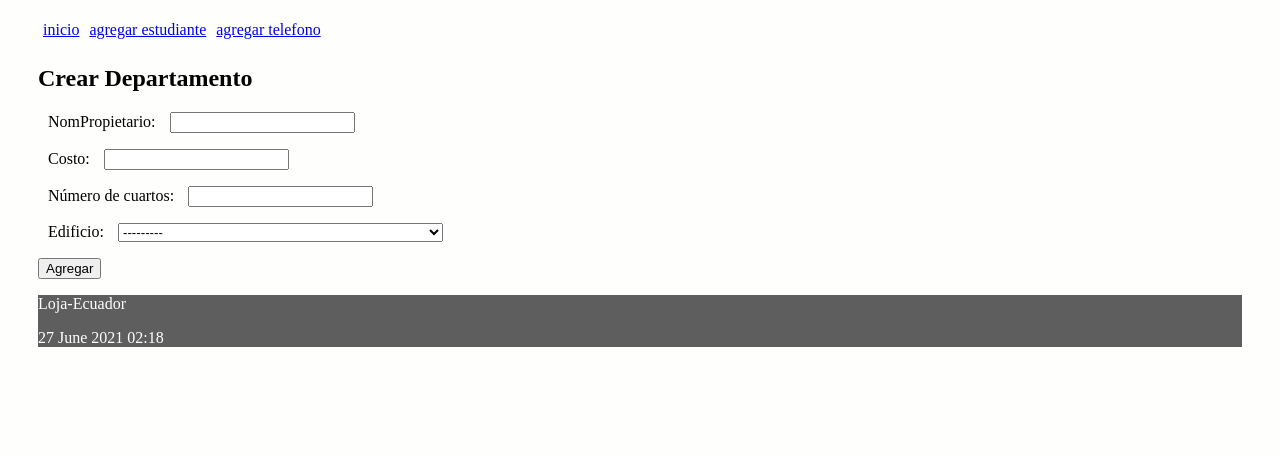
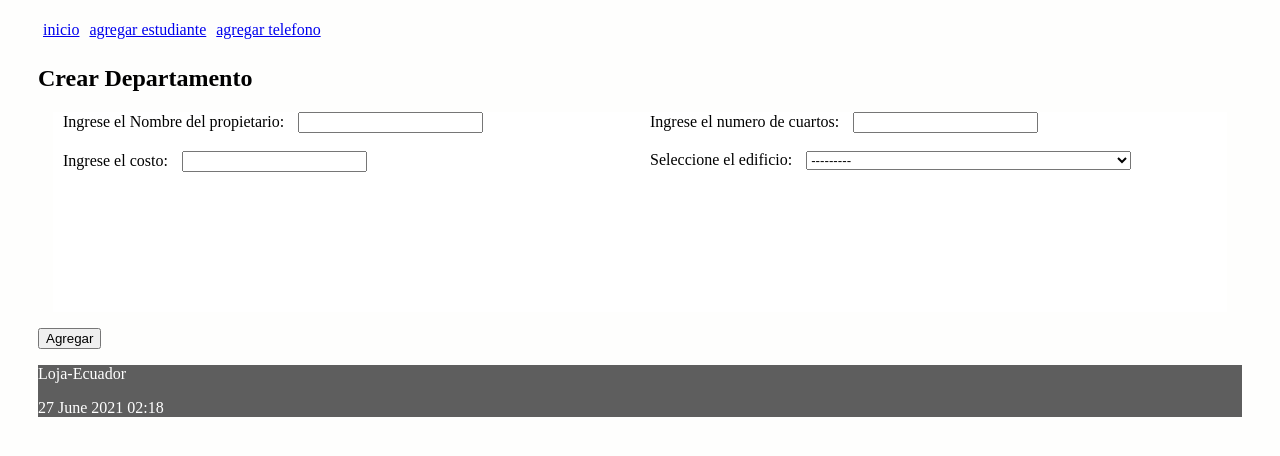
Before and after one commit to PlataformasWeb-P-AA2021/taller11-davidpillco, a Django app: page /crear/departamentos in a window 1280 px wide. Shown: the part 160-616 px from the top of the page. Run offline with Django 3.2, Linux system fonts and the light colour scheme; data comes from the database, SQL or seed files in the repository; both versions use the stored data as it was after the commit; some libraries are stand-ins or nearby versions.

Commit message:
Cambios taller

```diff
--- a/taller/proyectoedificios/administrativo/forms.py
+++ b/taller/proyectoedificios/administrativo/forms.py
@@ -73,8 +73,8 @@
         valor = self.cleaned_data['nomPropietario']
         num_palabras = len(valor.split())
 
-        if num_palabras > 2:
-            raise forms.ValidationError("Ingrese unicamente dos nombre por favor")
+        if num_palabras < 4:
+            raise forms.ValidationError("Ingrese su nombre completo por favor")
         return valor
 
 class DepartamentoEdificioForm(ModelForm):
@@ -93,6 +93,20 @@
         valor = self.cleaned_data['nomPropietario']
         num_palabras = len(valor.split())
 
-        if num_palabras > 2:
-            raise forms.ValidationError("Ingrese unicamente dos nombre por favor")
+        if num_palabras < 4:
+            raise forms.ValidationError("Ingrese su nombre completo por favor")
         return valor
+
+    # Evaluacion de la cantidad de cuartos
+    def clean_num_cuartos(self):
+        valor = self.cleaned_data['num_cuartos']
+        if (valor) == 0 or (valor) > 7:
+            raise forms.ValidationError("Ingrese un numero de cuartos valido")
+        return valor
+
+    # Evaluacion del costo
+    def clean_costo(self):
+        valor = self.cleaned_data['costo']
+        if (valor) > 100000:
+            raise forms.ValidationError("Ingrese un costo valido")
+        return valor
--- a/taller/proyectoedificios/administrativo/static/css/estilos.css
+++ b/taller/proyectoedificios/administrativo/static/css/estilos.css
@@ -91,7 +91,6 @@
 
 .wrapper-dos-columnas {
   margin: 15px;
-  background-color: red;
 }
 
 .row {
--- a/taller/proyectoedificios/administrativo/templates/crearDepartamento.html
+++ b/taller/proyectoedificios/administrativo/templates/crearDepartamento.html
@@ -7,9 +7,42 @@
 <form action="" method="post">
 
   {% csrf_token %}
-
-  {{formulario.as_p}}
-
+  <div class='wrapper-dos-columnas'>
+    <div class='row'>
+      <div class='column'>
+        <div class='izquierda-column'>
+          {{ formulario.non_field_errors }}
+          <div class="fieldWrapper">
+            {{ formulario.nombre.errors }}
+            <label for="{{ formulario.nomPropietario.id_for_label }}">Ingrese el Nombre del propietario:</label>
+            {{ formulario.nomPropietario }}
+          </div>
+          <br>
+          <div class="fieldWrapper">
+            {{ formulario.costo.errors }}
+            <label for="{{ formulario.costo.id_for_label }}">Ingrese el costo:</label>
+            {{ formulario.costo }}
+          </div>
+        </div>
+      </div>
+      <div class='column'>
+        <div class='derecha-column'>
+          <div class="fieldWrapper">
+            {{ formulario.num_cuartos.errors }}
+            <label for="{{ formulario.num_cuartos.id_for_label }}">Ingrese el numero de cuartos:</label>
+            {{ formulario.num_cuartos }}
+          </div>
+          <br>
+          <div class="fieldWrapper">
+            {{ formulario.edificio.errors }}
+            <label for="{{ formulario.edificio.id_for_label }}">Seleccione el edificio:</label>
+            {{ formulario.edificio }}
+          </div>
+        </div>
+      </div>
+    </div>
+  </div>
   <p><input type='submit' class="btn btn-success" value='Agregar'/></p>
 </form>
+
 {% endblock %}
```
Also changed, not shown: taller/proyectoedificios/administrativo/templates/obtener_edificio.html (+4 -4 lines), taller/proyectoedificios/db.sqlite3.
